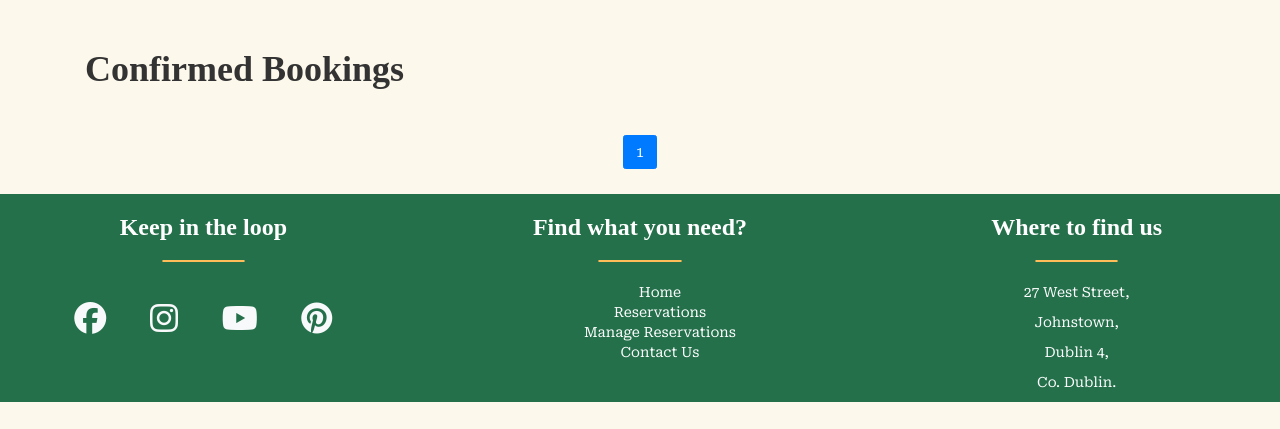
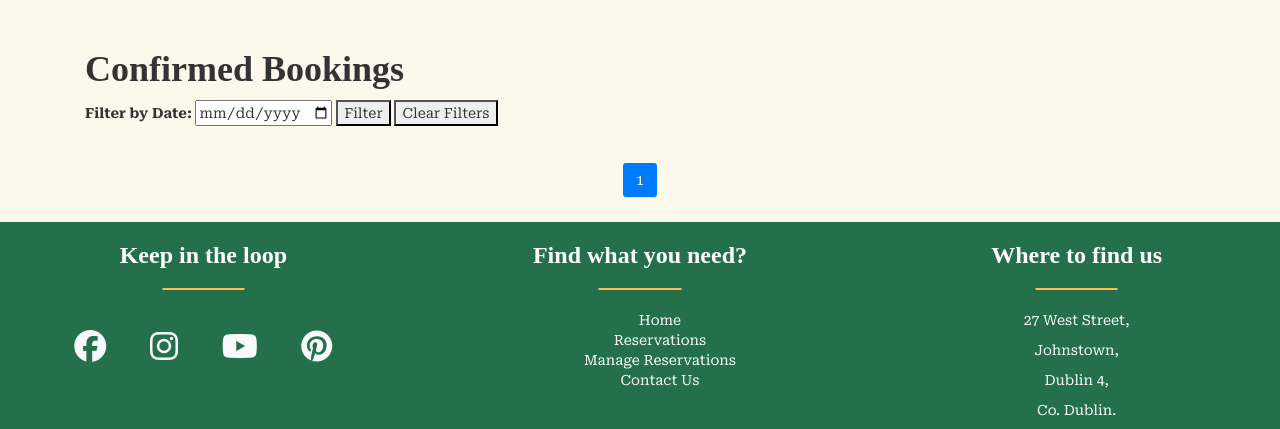
Before and after one commit to mickdowling16/dowlings-bar-and-grill, a Django app: page /confirmed-bookings/ in a window 1280 px wide. Shown: the part 62-491 px from the top of the page. Run offline with Django 3.2, Linux system fonts and the light colour scheme; the visitor is signed in with stand-in values (Sample User, id 1); data that the repository does not hold is empty; some libraries are stand-ins or nearby versions; some web fonts are replaced.

Commit message:
add filter feature to confirmed bookings view to filter bookings by date

```diff
--- a/booking/views.py
+++ b/booking/views.py
@@ -16,6 +16,7 @@ from django.views.generic import ListView
 from datetime import timedelta
 from django.utils import timezone
 from django.core.exceptions import ValidationError
+from datetime import datetime
 
 
 class HomeTemplateView(TemplateView):
@@ -202,9 +203,26 @@ class ConfirmedBookingsListView(LoginRequiredMixin, ListView):
     context_object_name = 'bookings'
 
     def get_queryset(self):
+        if self.request.GET.get('clear_filters'):
+            return super().get_queryset().filter(
+                accepted=True).order_by('date')
+
         today = timezone.now().date()
-        queryset = super().get_queryset().filter(
-            accepted=True, date__gte=today - timedelta(days=1)).order_by('date')
+        date_filter = self.request.GET.get('date')
+
+        if date_filter:
+            try:
+                date_filter = timezone.datetime.strptime(
+                    date_filter, '%Y-%m-%d').date()
+                queryset = super().get_queryset().filter(
+                    accepted=True, date=date_filter).order_by('date')
+            except ValueError:
+                queryset = super().get_queryset().filter(
+                    accepted=True, date__gte=today - timedelta(days=1)).order_by('date')
+        else:
+            queryset = super().get_queryset().filter(
+                accepted=True, date__gte=today - timedelta(days=1)).order_by('date')
+
         return queryset
 
     def get_context_data(self, *args, **kwargs):
@@ -253,4 +271,7 @@ class CancelBookingView(RedirectView):
         email.content_subtype = "html"
         email.send()
 
+        messages.success(
+            self.request, "Booking has been canceled successfully!")
+
         return reverse('confirmed_bookings')
--- a/static/css/style.css
+++ b/static/css/style.css
@@ -232,12 +232,6 @@ tr:last-child {
 
 /* ..................................................Menu Section Style  */
 
-.menu {
-    padding-top: 15px;
-    text-align: center;
-
-}
-
 .menu-item {
     align-items: center;
     margin-bottom: 20px;
@@ -281,8 +275,9 @@ tr:last-child {
     background-color: #fff;
 }
 
-.menu-container button {
-    align-items: center;
+.menu {
+    padding-top: 15px;
+    text-align: center;
 }
 
 /* ------------------------------------------ Manage bookings card styles */
--- a/static/js/menu.js
+++ b/static/js/menu.js
@@ -88,7 +88,6 @@ var menuItems = [
     }
 ];
 
-// Function to generate the HTML for menu items
 function generateMenuItems() {
     var menuContainer = document.getElementById("menu-container");
     for (var i = 0; i < menuItems.length; i++) {
@@ -119,6 +118,4 @@ function generateMenuItems() {
         }
     }
 }
-
-// Call the function to generate the menu items when the page loads
 window.onload = generateMenuItems;
--- a/templates/confirmed_bookings.html
+++ b/templates/confirmed_bookings.html
@@ -2,9 +2,22 @@
 {% load static %}
 
 {% block content %}
+{% if messages %}
+{% for message in messages %}
+<div class="alert alert-{{ message.tags }}">{{ message }}</div>
+{% endfor %}
+{% endif %}
 
 <div class="container mt-5">
     <h1>Confirmed Bookings</h1>
+
+    <form method="get" action="{% url 'confirmed_bookings' %}">
+        <label for="date">Filter by Date:</label>
+        <input type="date" name="date" id="date">
+        <button type="submit">Filter</button>
+        <button type="submit" name="clear_filters">Clear Filters</button>
+    </form>
+
     <div class="booking-container">
         {% for booking in bookings %}
         <div class="col-md-6 col-lg-4">
--- a/templates/index.html
+++ b/templates/index.html
@@ -83,7 +83,6 @@
 
 
 <!-- end of Menu section -->
-
 <div id="menu-anchor" class="menu-container">
     <div class="menu bg-about">
         <h2>Menu</h2>
```
